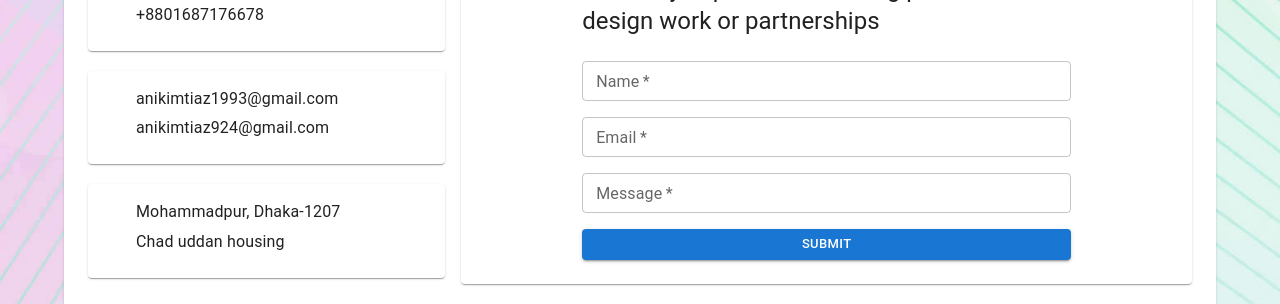
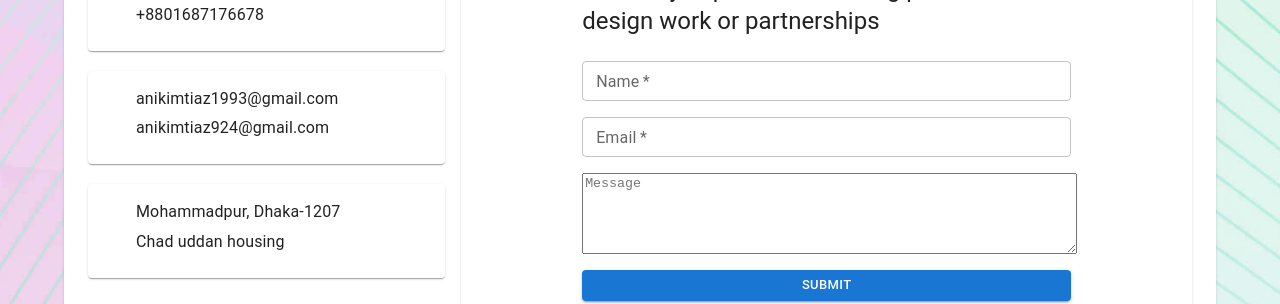
Before and after one commit to anik554/professional-portfolio, a React (Vite) app: page /contact in a window 1280 px wide. Shown: the part 263-567 px from the top of the page. Built offline with nearby package versions, Linux system fonts and the light colour scheme; some icons are missing.

Commit message:
project completed

```diff
--- a/src/pages/Home/Home.tsx
+++ b/src/pages/Home/Home.tsx
@@ -1,11 +1,19 @@
 import { Avatar, Box, Button, Typography } from "@mui/material";
-import ProfileImage from "../../assets/images/pro_image.jpg";
+import ProfileImage from "../../assets/images/anik_imtiaz.jpg";
 import LinkedInIcon from "@mui/icons-material/LinkedIn";
 import FacebookIcon from "@mui/icons-material/Facebook";
 import GitHubIcon from "@mui/icons-material/GitHub";
 import DownloadIcon from "@mui/icons-material/Download";
 
 export const Home = () => {
+  const handleDownload = () => {
+    const link = document.createElement("a");
+    link.href = "/Resume_of_Anik_Imtiaz.pdf";
+    link.download = "Resume of Anik Imtiaz.pdf";
+    document.body.appendChild(link);
+    link.click();
+    document.body.removeChild(link);
+  };
   return (
     <Box
       width="100%"
@@ -18,7 +26,7 @@ export const Home = () => {
       <Avatar
         alt="Remy Sharp"
         src={ProfileImage}
-        sx={{ width: 250, height: 250, p: 2 }}
+        sx={{ width: 200, height: 200}}
       />
       <Box my={2}>
         <Typography textAlign={"center"} variant="h5" fontWeight={"bold"}>
@@ -30,27 +38,27 @@ export const Home = () => {
       </Box>
       <Box display={"flex"} gap={1} my={1}>
         <a
-          href="https://facebook.com/yourProfile"
+          href="https://www.facebook.com/share/1EywPf1nu9/?mibextid=wwXIfr"
           target="_blank"
-          rel="noopener noreferrer"
+          rel="Facebook Profile"
         >
           <Avatar sx={{ cursor: "pointer" }}>
             <FacebookIcon />
           </Avatar>
         </a>
         <a
-          href="https://github.com/yourUsername"
+          href="https://github.com/anik554"
           target="_blank"
-          rel="noopener noreferrer"
+          rel="Github Profile"
         >
           <Avatar sx={{ cursor: "pointer" }}>
             <GitHubIcon />
           </Avatar>
         </a>
         <a
-          href="https://github.com/yourUsername"
+          href="https://www.linkedin.com/in/anik-imtiaz-b65816209/"
           target="_blank"
-          rel="noopener noreferrer"
+          rel="linkedin Profile"
         >
           <Avatar sx={{ cursor: "pointer" }}>
             <LinkedInIcon />
@@ -62,6 +70,7 @@ export const Home = () => {
           variant="contained"
           sx={{ textTransform: "none" }}
           startIcon={<DownloadIcon />}
+          onClick={handleDownload}
         >
           Download CV
         </Button>
--- a/src/pages/about/About.tsx
+++ b/src/pages/about/About.tsx
@@ -47,7 +47,7 @@ const About = () => {
               </Box>
               <Box mb={2}>
                 <Typography>
-                  I'm a Frontend Developer from Sydney, Australia, passionate
+                  I'm a Frontend Developer from Dhaka, Bangladesh, passionate
                   about building modern, responsive, and user-friendly web
                   interfaces. I specialize in turning complex requirements into
                   clean, efficient, and visually appealing user experiences
--- a/src/pages/contact/Contact.tsx
+++ b/src/pages/contact/Contact.tsx
@@ -5,6 +5,7 @@ import {
   CardContent,
   Grid,
   Paper,
+  TextareaAutosize,
   TextField,
   Typography,
 } from "@mui/material";
@@ -82,7 +83,10 @@ const Contact = () => {
             <Grid size={8}>
               <Card>
                 <CardContent>
-                  <form action="">
+                  <form
+                    action="https://formsubmit.co/anikimtiaz1993@gmail.com"
+                    method="POST"
+                  >
                     <Box
                       sx={{
                         maxWidth: "70%",
@@ -99,20 +103,36 @@ const Contact = () => {
                         I'm always open to discussing produuct design work or
                         partnerships
                       </Typography>
-                      <TextField label="Name" required size="small" fullWidth />
+                      <input
+                        type="hidden"
+                        name="_next"
+                        value="http://localhost:5173/contact"
+                      />
                       <TextField
-                        label="Email"
+                        label="Name"
+                        name="name"
+                        type="text"
                         required
                         size="small"
                         fullWidth
                       />
                       <TextField
-                        label="Message"
+                        label="Email"
+                        name="email"
+                        type="email"
                         required
                         size="small"
                         fullWidth
                       />
-                      <Button variant="contained" size="small">
+                      <TextareaAutosize
+                        maxRows={20}
+                        minRows={5}
+                        name="message"
+                        aria-label="maximum height"
+                        placeholder="Message"
+                        style={{width:"100%"}}
+                      />
+                      <Button variant="contained" type="submit" size="small">
                         Submit
                       </Button>
                     </Box>
@@ -128,7 +148,7 @@ const Contact = () => {
               paddingBottom: "66.66%",
               height: 0,
               overflow: "hidden",
-              mt:4
+              mt: 4,
             }}
           >
             <Box
```
Also changed, not shown: 1 other file (tests, documents, lock files or other folders).
